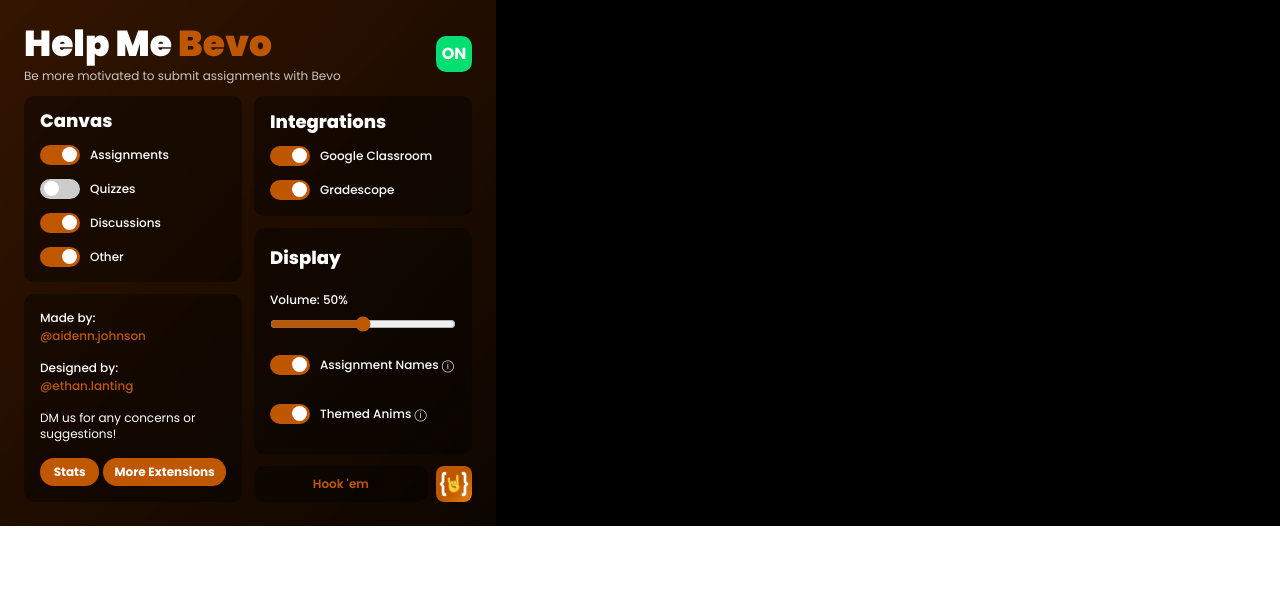
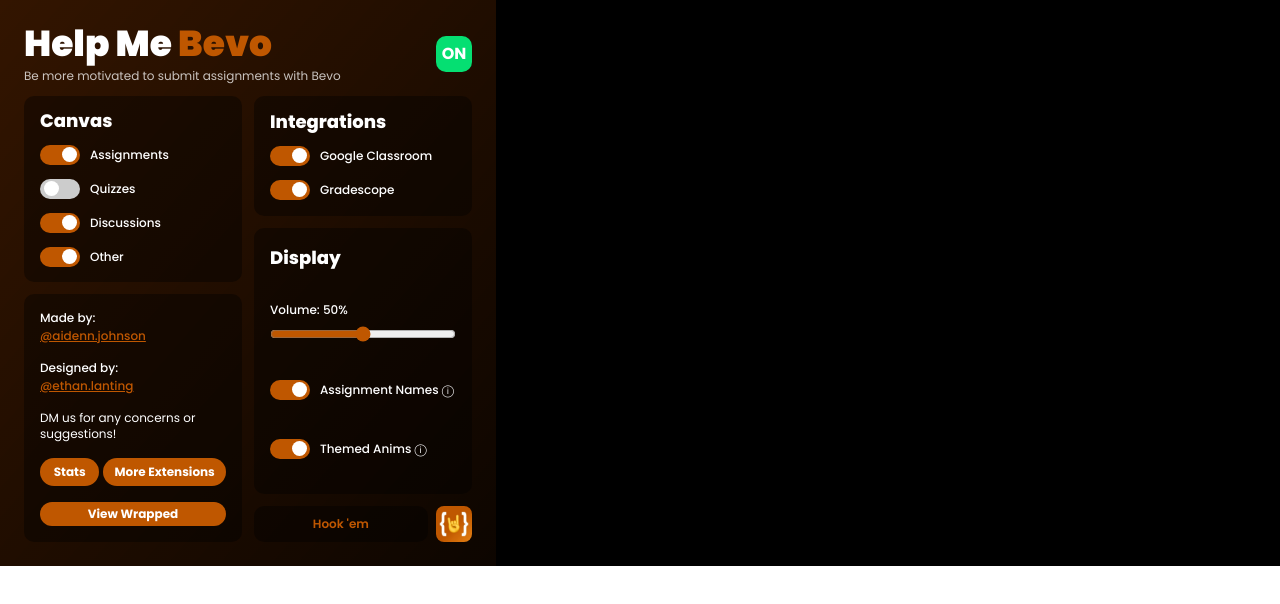
Before and after one commit to Longhorn-Developers/Help-Me-Bevo, a React (Vite) app: page / in a window 1280 px wide. Shown: the top 604 px of the page. Built offline with nearby package versions, Linux system fonts and the light colour scheme; no server answers.

Commit message:
feat: hover animations + wrapped button

```diff
--- a/src/pages/popup.tsx
+++ b/src/pages/popup.tsx
@@ -57,11 +57,13 @@
   const [settings, setSettings] = useState<Settings>(defaultSettings);
 
   const [quote, setQuote] = useState("Hook 'em");
+  let ogQuote = "Hook 'em";
 
   useEffect(() => {
     (async () => {
       const _quote = await chrome.runtime.sendMessage("quote");
       setQuote(_quote || "Hook 'em");
+      ogQuote = _quote || "Hook 'em";
     })();
   }, []);
 
@@ -75,7 +77,7 @@
         if (tab && tab.id !== undefined) {
           await chrome.tabs.sendMessage(tab.id, message);
         }
-      } catch (e) {
+      } catch {
         // Optionally, handle the error here
       }
     })();
@@ -162,9 +164,13 @@
           <div className="flex items-center justify-center">
             <button
               id="toggle"
-              className={`vertical-center font-bold rounded-lg size-9 ${
-                settings.enabled ? "bg-green-400" : "bg-red-400"
-              } hover:shadow-lg hover:shadow-white/25 shadow-none transition-shadow ease-in-out`}
+              className={`
+                vertical-center font-bold rounded-lg size-9
+                ${settings.enabled ? "bg-green-400" : "bg-red-400"}
+                transform transition-all duration-200 ease-in-out
+                hover:scale-110 active:scale-95
+                hover:shadow-lg hover:shadow-white/25 shadow-none
+              `}
               onClick={() => changeSetting("enabled", !settings.enabled)}
             >
               {settings.enabled ? "ON" : "OFF"}
@@ -348,7 +354,7 @@
               <div className="w-full">
                 <div className="font-medium mb-0.5">Made by:</div>
                 <a
-                  className="text-[#bf5700] font-medium"
+                  className="text-[#bf5700] !underline font-medium"
                   href="https://www.instagram.com/aidenn.johnson/"
                   target="_blank"
                 >
@@ -359,7 +365,7 @@
               <div className="w-full">
                 <div className="font-medium mb-0.5">Designed by:</div>
                 <a
-                  className="text-[#bf5700] font-medium"
+                  className="text-[#bf5700] !underline font-medium"
                   href="https://www.instagram.com/ethan.lanting/"
                   target="_blank"
                 >
@@ -375,20 +381,45 @@
 
               <div className="grid grid-rows-1 grid-cols-3 gap-y-2 gap-x-1 w-full">
                 <button
-                  id="statsbutton"
-                  className="font-bold w-full cursor-pointer px-2 py-1.5 bg-[#bf5700] rounded-full hover:shadow-lg hover:shadow-white/25 shadow-none transition-shadow ease-in-out"
+                  className="
+                  font-bold w-full cursor-pointer px-2 py-1.5 bg-[#bf5700]
+                  rounded-full transform transition-transform duration-200 ease-in-out
+                  hover:scale-105 hover:shadow-lg hover:shadow-white/25
+                  active:scale-95 active:shadow-sm
+                  "
                   onClick={() => setShowStats(true)}
                 >
                   Stats
                 </button>
                 <button
-                  id="extensionbutton"
-                  className="font-bold cursor-pointer col-span-2 px-2 py-1 bg-[#bf5700] rounded-full hover:shadow-lg hover:shadow-white/25 shadow-none transition-shadow ease-in-out"
+                  className="
+                  font-bold cursor-pointer col-span-2 px-2 py-1 bg-[#bf5700]
+                  rounded-full transform transition-transform duration-200 ease-in-out
+                  hover:scale-105 hover:shadow-lg hover:shadow-white/25
+                  active:scale-95 active:shadow-sm
+                  "
                   onClick={() => setShowExtensions(true)}
                 >
                   More Extensions
                 </button>
               </div>
+
+              <button
+                className="
+                  font-bold cursor-pointer col-span-2 w-full px-2 py-1 bg-[#bf5700]
+                  rounded-full transform transition-transform duration-200 ease-in-out
+                  hover:scale-105 hover:shadow-lg hover:shadow-white/25
+                  active:scale-95 active:shadow-sm
+                "
+                onClick={() => {
+                  window.open(
+                    chrome.runtime.getURL("../src/html/wrapped.html"),
+                    "_blank"
+                  );
+                }}
+              >
+                View Wrapped
+              </button>
             </div>
           </div>
 
@@ -406,6 +437,12 @@
               className="ml-2 w-[2.9rem] h-full"
               href="https://github.com/longhorn-Developers/"
               target="_blank"
+              onMouseEnter={() => {
+                setQuote("Longhorn Developers");
+              }}
+              onMouseLeave={() => {
+                setQuote(ogQuote);
+              }}
             >
               <img className="rounded-md" src={LHD} alt="Icon" id="lhd" />
             </a>
```
